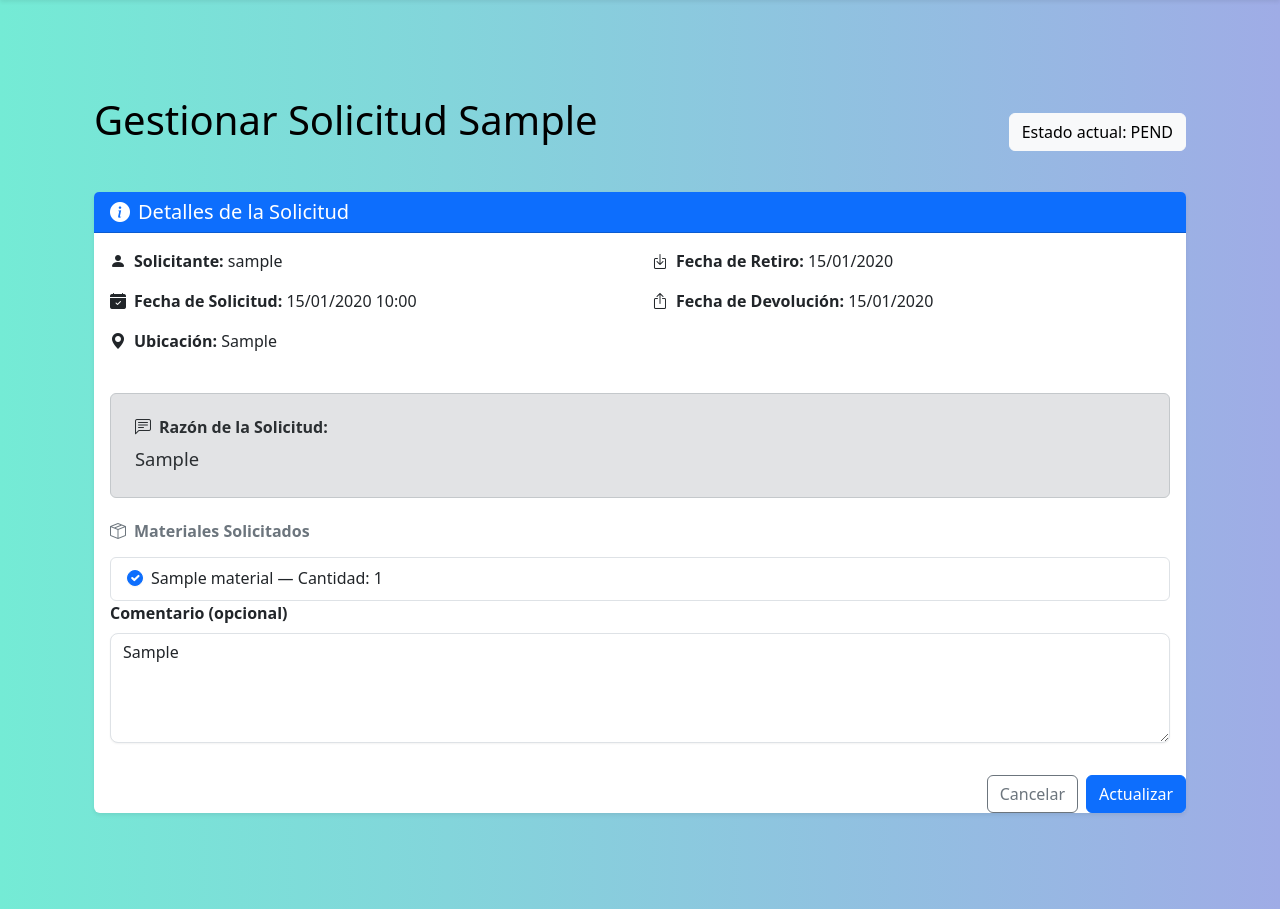
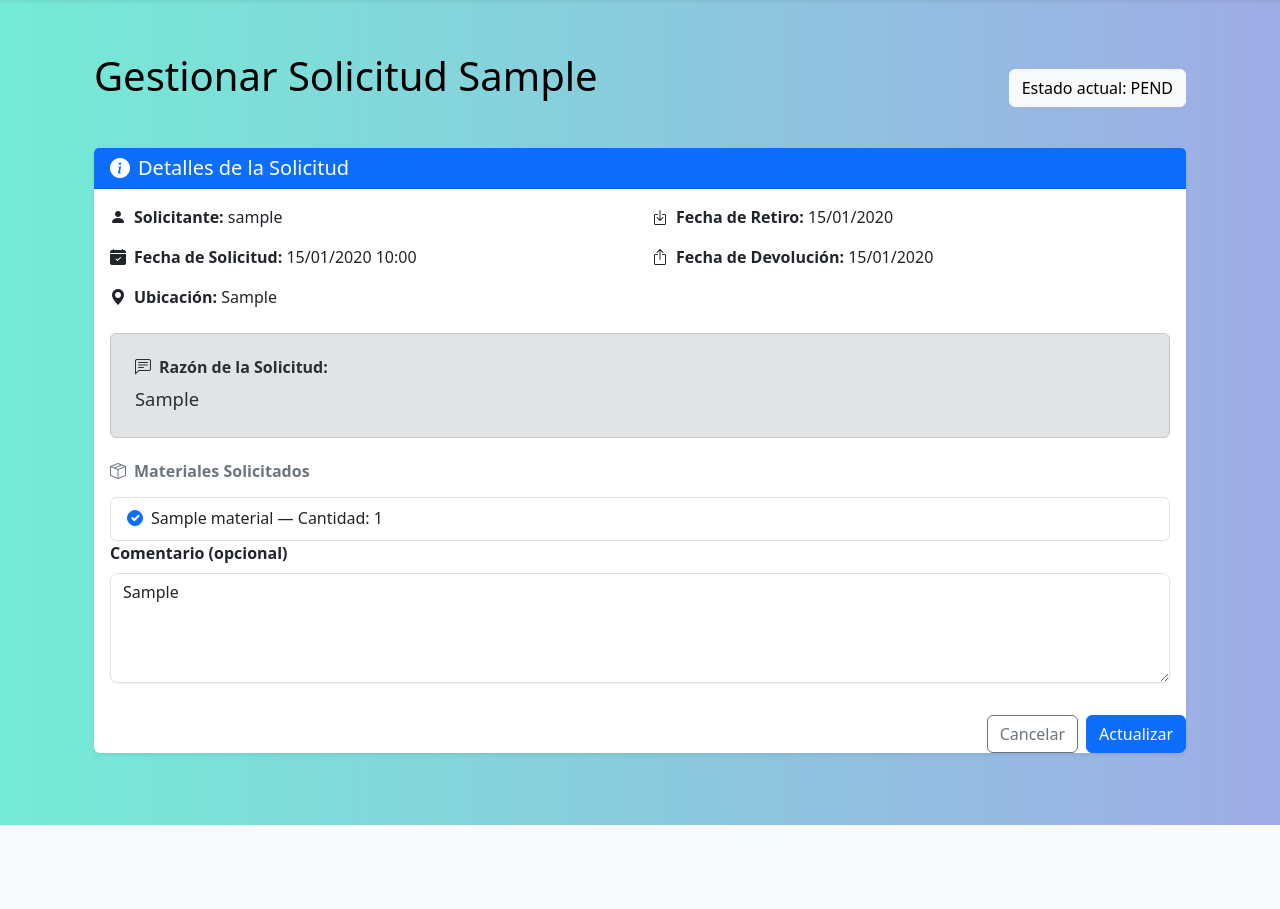
Before and after one commit to ConstanzaPavez/srvSIGEM, a Django app: page /solicitudes/1/gestionar/ in a window 1280 px wide. Shown: the part 66-975 px from the top of the page. After the commit the page ends 891 px from the top, so only its background shows below. Run offline with Django 4.2, Linux system fonts and the light colour scheme; a user stored in the database is signed in; tables that the repository leaves empty hold one stand-in row (values such as "Sample post"); parts of the project's set-up code (start-up, migrations or seed data) failed here and were passed over; some libraries are stand-ins or nearby versions.

Commit message:
arreglo bordes

```diff
--- a/appSIGEM/templates/paginas/reportes/reporte_prestamos.html
+++ b/appSIGEM/templates/paginas/reportes/reporte_prestamos.html
@@ -1,5 +1,6 @@
 {% extends 'base_admin.html' %}
 {% block content %}
+
 
 <h1 class="mb-4 text-center text-primary-emphasis fw-bold">Reporte de Préstamos</h1>
 
--- a/appSIGEM/templates/paginas/solicitudes/gestionar_solicitud.html
+++ b/appSIGEM/templates/paginas/solicitudes/gestionar_solicitud.html
@@ -6,7 +6,7 @@
 
 <link rel="stylesheet" href="https://cdn.jsdelivr.net/npm/bootstrap-icons@1.10.5/font/bootstrap-icons.css">
 
-<div class="container my-5">
+<div class="container my-1">
 
   <!-- Título y Resumen Superior -->
   <div class="d-flex justify-content-between align-items-center mb-4">
@@ -16,12 +16,12 @@
 
   <!-- Card: Detalles de la Solicitud -->
 
-  <div class="card shadow-sm mb-4 border-0">
+  <div class="card shadow-sm mb-4 border-0 rounded-2">
     <div class="card-header bg-primary text-white">
       <h5 class="mb-0"><i class="bi bi-info-circle-fill me-2"></i>Detalles de la Solicitud</h5>
     </div>
-    <div class="card-body">
-      <div class="row mb-4">
+    <div class="card-body ">
+      <div class="row mb-2">
         <div class="col-md-6">
           <p><i class="bi bi-person-fill me-2"></i><strong>Solicitante:</strong> {{ solicitud.usuario.username }}</p>
           <p><i class="bi bi-calendar-check-fill me-2"></i><strong>Fecha de Solicitud:</strong> {{ solicitud.fecha_solicitud|date:"d/m/Y H:i" }}</p>
@@ -74,7 +74,7 @@
             <label for="{{ form.comentario_respuesta.id_for_label }}" class="form-label fw-semibold">Comentario (opcional)</label>
             {{ form.comentario_respuesta|add_class:"form-control" }}
             {% if form.comentario_respuesta.errors %}
-              <div class="text-danger small mt-1">{{ form.comentario_respuesta.errors }}</div>
+              <div class="text-danger small mt-2">{{ form.comentario_respuesta.errors }}</div>
             {% endif %}
           </div>
         </div>
```
